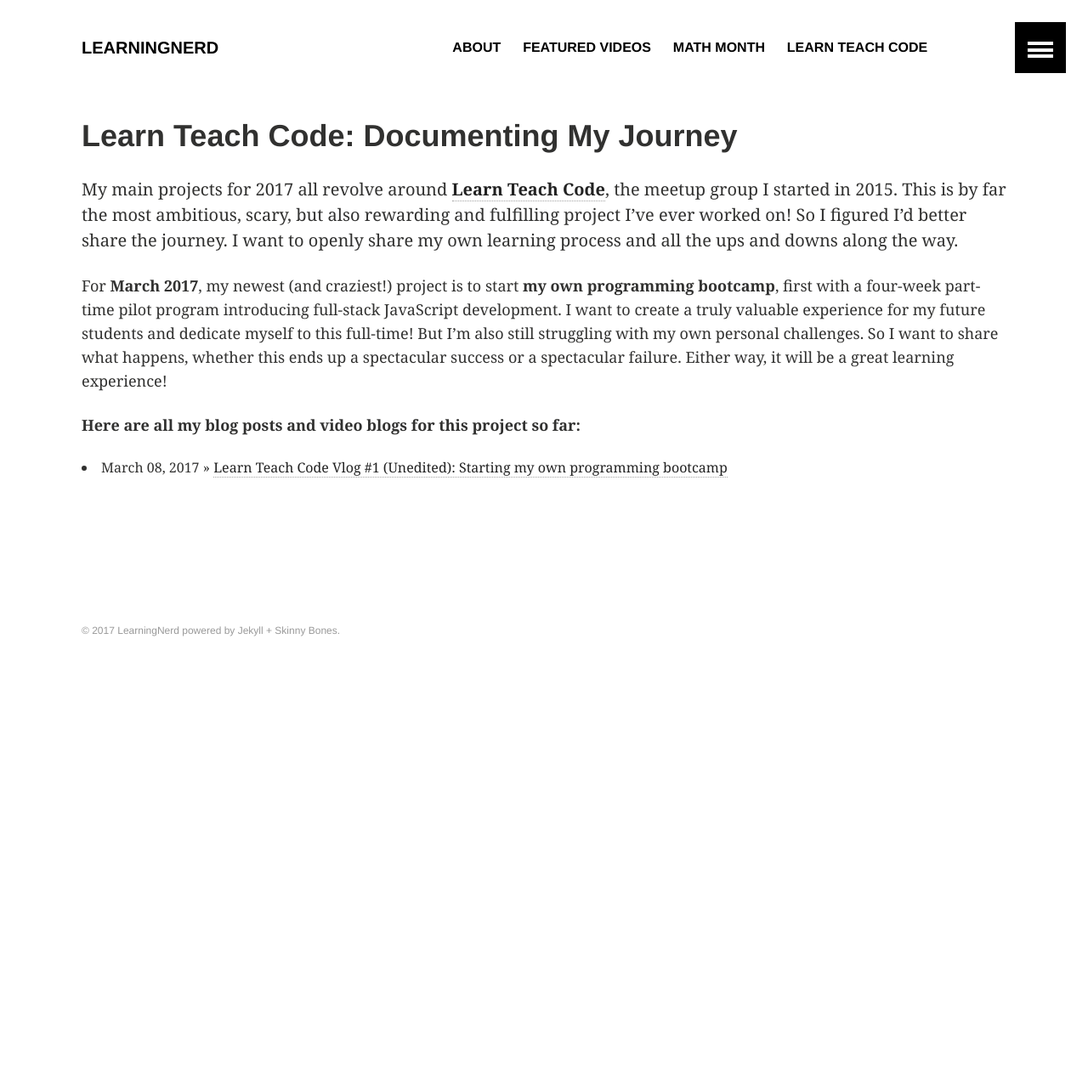
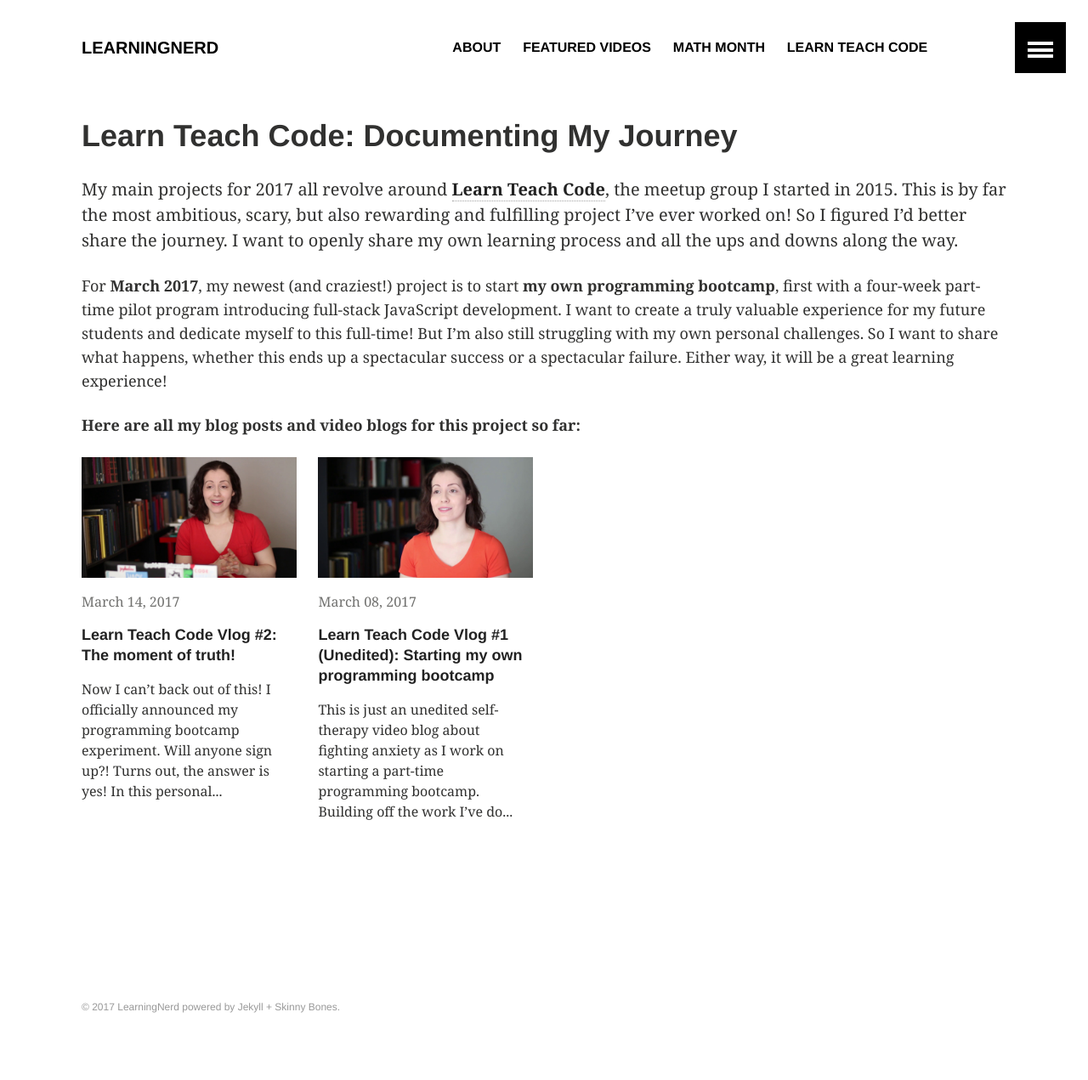
Before and after one commit to LearningNerd/learningnerd.github.io, a Jekyll site: the page built from learn-teach-code.md, in a window 1280 px wide. Shown: the whole page at 85% size. Built offline with Jekyll 4.4.1, drawn with Linux system fonts in a browser that asks for light colours; before the commit the page ends 900 px from its top, so only the background shows below that.

Commit message:
LTC vlog 2; added thumbnails; using post grid for LTC vlog archive

```diff
--- a/_posts/2017-03-08-learn-teach-code-vlog-1.md
+++ b/_posts/2017-03-08-learn-teach-code-vlog-1.md
@@ -2,6 +2,8 @@
 layout: article
 title: "Learn Teach Code Vlog #1 (Unedited): Starting my own programming bootcamp"
 category: learn-teach-code
+image:
+  teaser: 2017-03-08-vlog.jpg
 ---
 
 This is just an unedited self-therapy video blog about fighting anxiety as I work on starting a part-time programming bootcamp. Building off the work I've done with <a href="http://learnteachcode.org/">Learn Teach Code</a>, the meetup group I started in 2015, this will be the most ambitious project I've attempted so far! And I'm excited, but also terrified! So I figured I'd better share the journey.
--- /dev/null
+++ b/_posts/2017-03-14-learn-teach-code-vlog-2.md
@@ -0,0 +1,17 @@
+---
+layout: article
+title: "Learn Teach Code Vlog #2: The moment of truth!"
+category: learn-teach-code
+image:
+  teaser: 2017-03-14-vlog.jpg
+---
+
+Now I can't back out of this! I officially announced my programming bootcamp experiment. Will anyone sign up?! Turns out, the answer is yes! In this personal video blog, I reflect on what I've learned about the power of vulnerability and how I fixed up the application form for this pilot program thanks to help from a couple friends.
+
+[**See all my posts and video blogs for this project here.**](/learn-teach-code/)
+
+Special shout out to my friends [Paul Lumsdaine](https://twitter.com/madebypaul) and [Samantha](https://twitter.com/dvlprsam) (who also has a [cool YouTube channel](https://www.youtube.com/channel/UCp1rKwIl2Dr_w7BxpSnzAyQ), woot!) -- thank you both for sharing such detailed and thoughtful feedback on my first draft!
+
+<iframe width="1280" height="720" src="https://www.youtube.com/embed/sSIeCeOKmpU" frameborder="0" allowfullscreen></iframe>
+
+If I have time tonight, I'll add some more notes here summarizing what's new in this crazy journey!
--- a/learn-teach-code.md
+++ b/learn-teach-code.md
@@ -12,6 +12,6 @@ For **March 2017**, my newest (and craziest!) project is to start **my own progr
 
 <div class="tiles">
 {% for post in site.categories.learn-teach-code %}
-	{% include post-list.html %}
+	{% include post-grid.html %}
 {% endfor %}
 </div><!-- /.tiles -->
```
Also changed, not shown: images/2017-03-08-vlog.jpg (added), images/2017-03-14-vlog.jpg (added).
